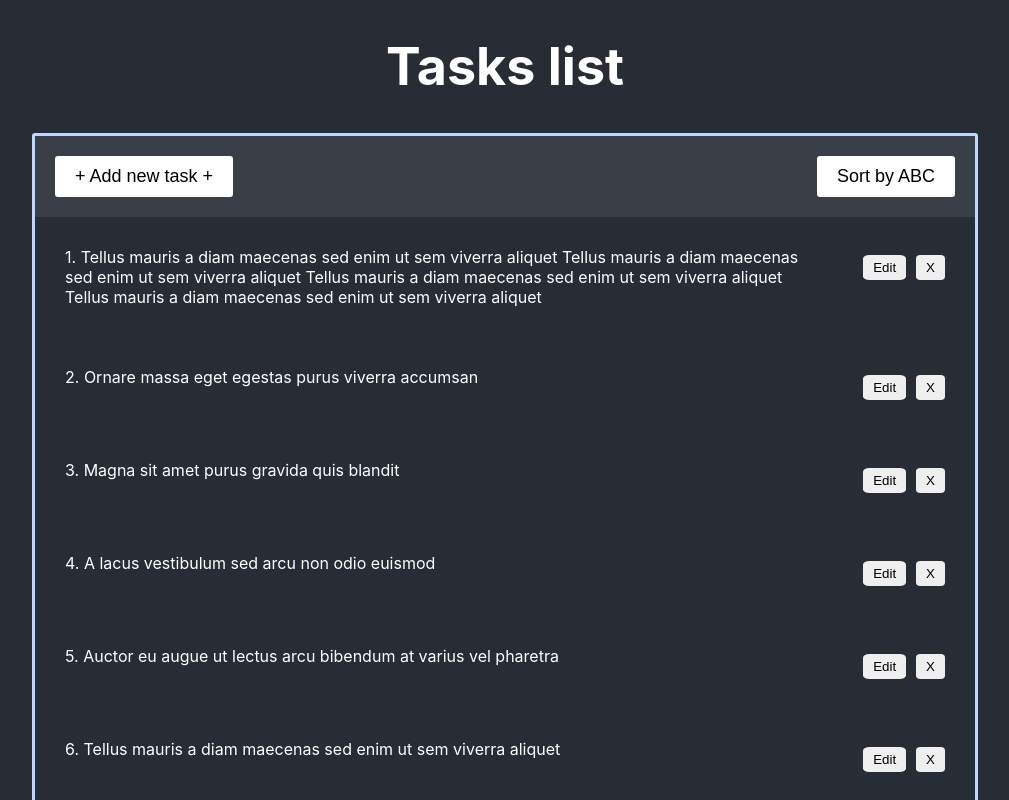
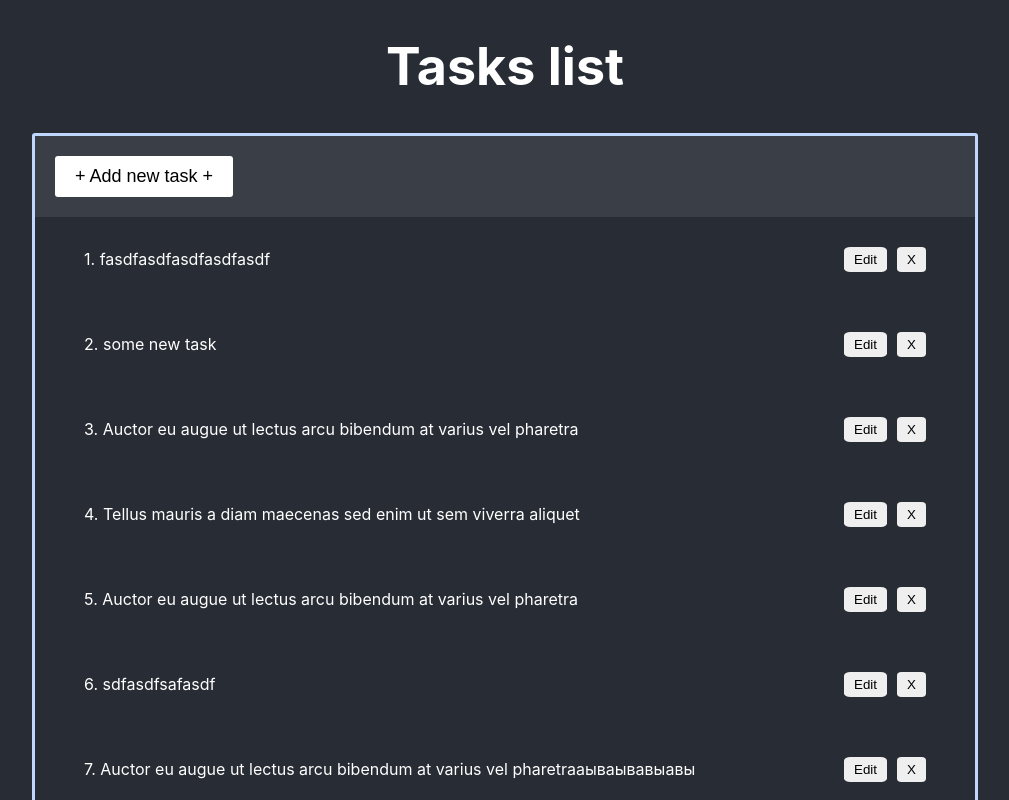
Before and after one commit to redavillm/to-do-list, a React (Create React App) app: page / in a window 1280 px wide. Shown: the top 800 px of the page, without its empty margins (135-1144 px from the left). Built offline with nearby package versions, Linux system fonts and the light colour scheme; data requests are answered from the project's data file.

Commit message:
добавил обновление задачи

```diff
--- a/db.json
+++ b/db.json
@@ -2,19 +2,11 @@
   "tasks": [
     {
       "id": 1,
-      "text": "Tellus mauris a diam maecenas sed enim ut sem viverra aliquet Tellus mauris a diam maecenas sed enim ut sem viverra aliquet Tellus mauris a diam maecenas sed enim ut sem viverra aliquet Tellus mauris a diam maecenas sed enim ut sem viverra aliquet"
-    },
-    {
-      "id": 2,
-      "text": "Ornare massa eget egestas purus viverra accumsan"
+      "text": "fasdfasdfasdfasdfasdf"
     },
     {
       "id": 4,
-      "text": "Magna sit amet purus gravida quis blandit"
-    },
-    {
-      "id": 5,
-      "text": "A lacus vestibulum sed arcu non odio euismod"
+      "text": "some new task"
     },
     {
       "id": 6,
@@ -31,6 +23,18 @@
     {
       "text": "sdfasdfsafasdf",
       "id": 9
+    },
+    {
+      "text": "Auctor eu augue ut lectus arcu bibendum at varius vel pharetraаываывавыавы",
+      "id": 10
+    },
+    {
+      "text": "sdfasdfsafasdf sdfasdfsafasdf",
+      "id": 11
+    },
+    {
+      "text": "Ornare massa eget egestas purus viverra accumsan",
+      "id": 12
     }
   ]
 }
--- a/src/App.js
+++ b/src/App.js
@@ -36,7 +36,7 @@ function App() {
           <button className={styles.menu_btn} onClick={showModalNewTaskWindow}>
             + Add new task +
           </button>
-          <button className={styles.menu_btn}>Sort by ABC</button>
+          {/* <button className={styles.menu_btn}>Sort by ABC</button> */}
           {/* <form>
             <input className={styles.search_input}></input>
             <button className={styles.menu_btn}>Search</button>
@@ -65,8 +65,8 @@ function App() {
       <ModalWindows
         showModalNewTaskWindow={showModalNewTaskWindow}
         newTask={newTask}
+        setNewTask={setNewTask}
         setIsLoading={setIsLoading}
-        setNewTask={setNewTask}
         visibleModalkWindow={visibleModalWindow}
       />
     </div>
--- a/src/components/Task.js
+++ b/src/components/Task.js
@@ -1,5 +1,6 @@
 import { useState } from "react";
 import styles from "./Task.module.css";
+import { requestUpdateTask } from "../scripts";
 
 export const Task = ({
   id,
@@ -10,20 +11,41 @@ export const Task = ({
   refreshList,
 }) => {
   const [visibleInput, setVisibleInput] = useState(false);
+  const [editTask, setEditTask] = useState("");
+
   const showEditInput = () => {
     setVisibleInput(!visibleInput);
   };
+
+  // const updateTask = () => {
+  //   if (editTask !== "") {
+  //     requestUpdateTask({ id, editTask, setIsLoading, refreshList });
+  //   }
+  // };
 
   return (
     <div className={styles.task} id={id}>
       <div className={!visibleInput ? styles.show_task : styles.task_none}>
         {index + 1}. {text}
       </div>
-      <div className={visibleInput ? styles.show_input : styles.input_none}>
-        <input placeholder={text} className={styles.editInput}></input>
-      </div>
-      <div>
-        <button className={styles.del_btn} onClick={showEditInput}>
+      <form className={visibleInput ? styles.show_input : styles.input_none}>
+        <input
+          placeholder={text}
+          className={styles.editInput}
+          value={editTask}
+          onChange={({ target }) => setEditTask(target.value)}
+        ></input>
+      </form>
+      <button
+        className={styles.edit_btn}
+        onClick={() => {
+          showEditInput();
+          if (visibleInput) {
+            console.log(editTask);
+            requestUpdateTask({ id, editTask, setIsLoading, refreshList });
+          }
+        }}
+      >
         Edit
       </button>
       <button
@@ -35,6 +57,5 @@ export const Task = ({
         X
       </button>
     </div>
-    </div>
   );
 };
--- a/src/components/Task.module.css
+++ b/src/components/Task.module.css
@@ -1,7 +1,8 @@
 .task {
   padding: 30px 30px;
   display: flex;
-  justify-content: space-between;
+  align-items: center;
+  justify-content: center;
 }
 
 .show_task {
@@ -29,7 +30,19 @@
   margin-left: 10px;
 }
 
+.edit_btn {
+  padding: 5px 10px;
+  border-radius: 15%;
+  border: none;
+  margin-left: 10px;
+  /* height: 30px; */
+}
+
 .del_btn:hover {
+  background-color: rgb(167, 167, 167);
+}
+
+.edit_btn:hover {
   background-color: rgb(167, 167, 167);
 }
 
--- a/src/scripts.js
+++ b/src/scripts.js
@@ -12,13 +12,19 @@ export const requestAddNewTask = ({ newTask, setIsLoading }) => {
     .finally(() => setIsLoading(false));
 };
 
-export const requestUpdateTask = ({ editTask, setIsLoading, refreshList }) => {
+export const requestUpdateTask = ({
+  id,
+  editTask,
+  setIsLoading,
+  refreshList,
+}) => {
   setIsLoading(true);
-  fetch(`http://localhost:3005/tasks/${editTask.id}`, {
+  fetch(`http://localhost:3005/tasks/${id}`, {
     method: "PUT",
     headers: { "Content-Type": "application/json;charset=utf-8" },
     body: JSON.stringify({
-      text: editTask.changedTask,
+      id: id,
+      text: editTask,
     }),
   })
     .then((rawResponse) => rawResponse.json())
```
Lines whose indentation alone changed are shown as unchanged.
